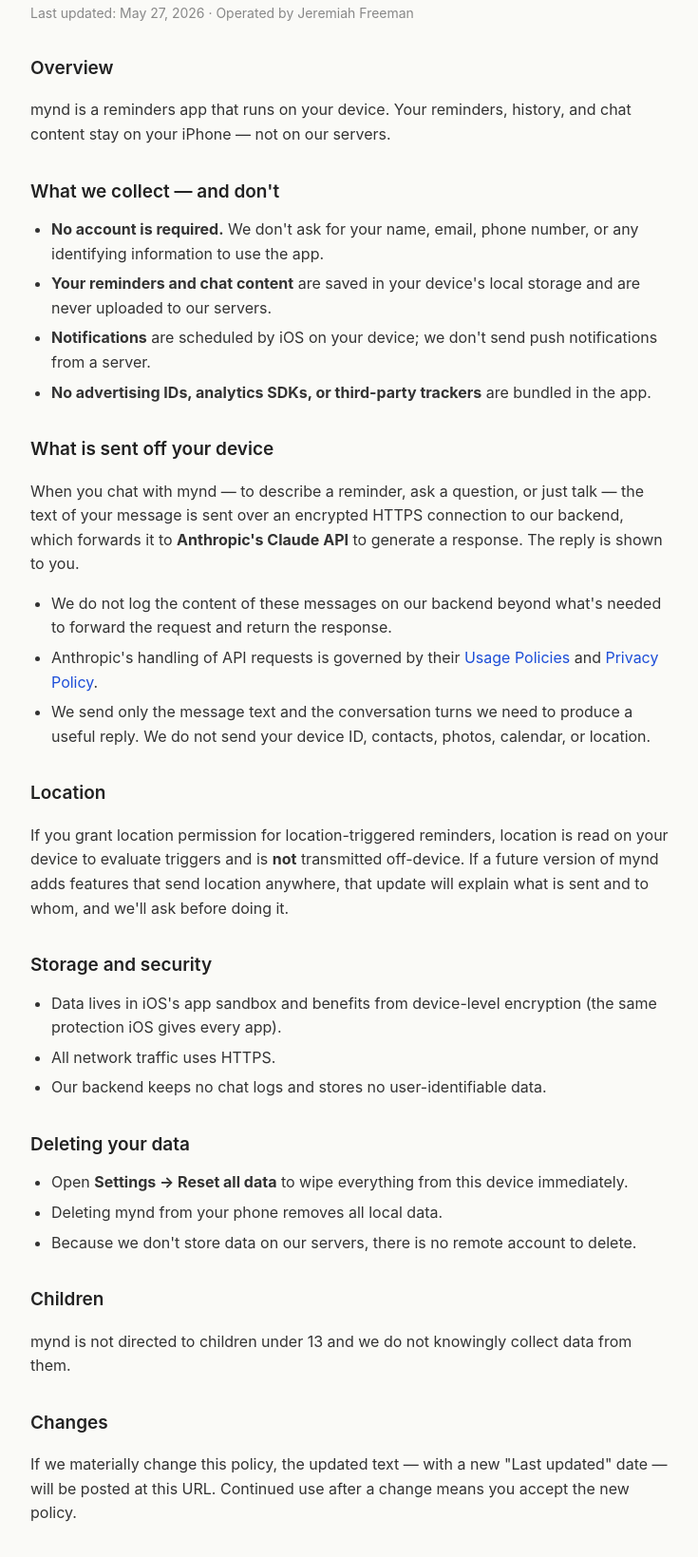
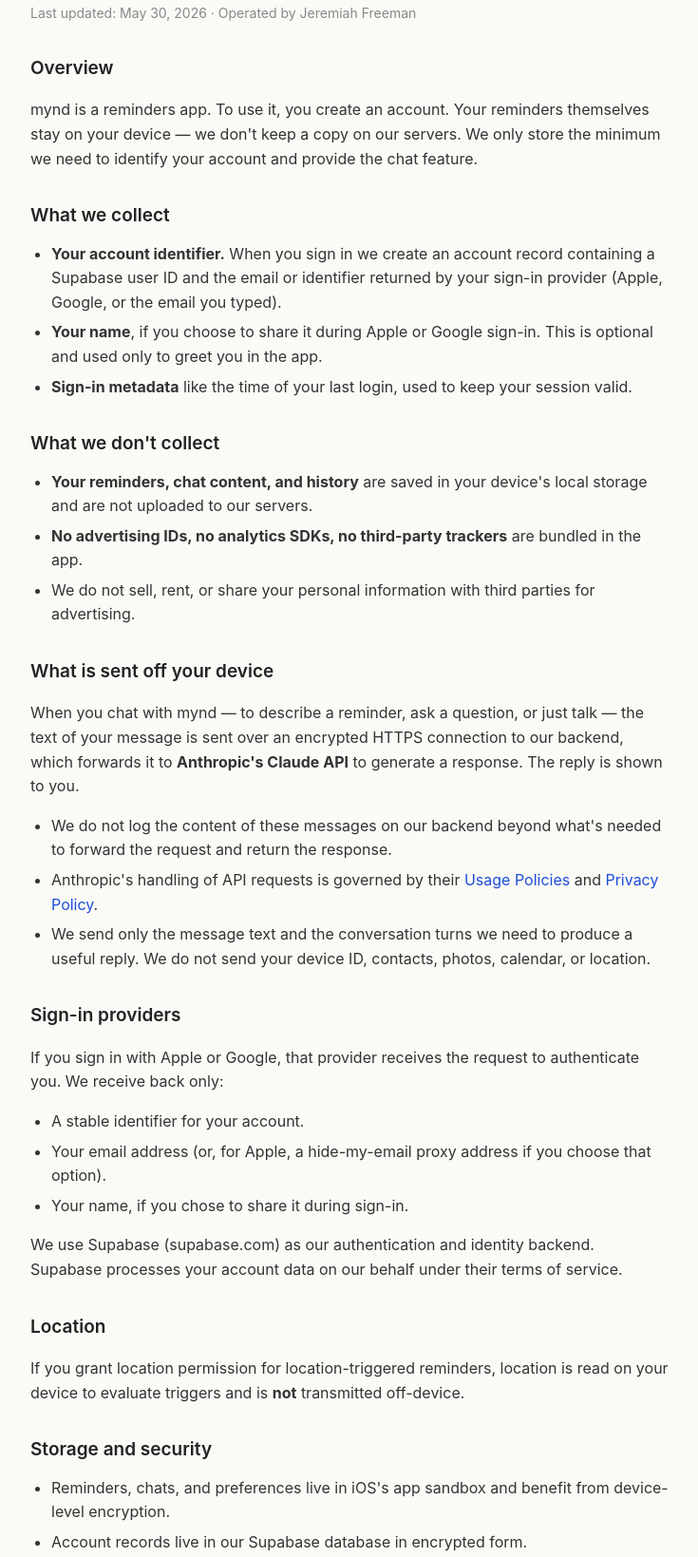
Before and after one commit to Jeremiah-Freeman/mynd-site, a plain HTML site: page privacy.html in a window 1280 px wide. Shown: the part 162-1801 px from the top of the page at 95% size, without its empty margins (272-1007 px from the left). Drawn offline with Linux system fonts and the light colour scheme.

Commit message:
Update privacy + terms for accounts

```diff
--- a/privacy.html
+++ b/privacy.html
@@ -16,17 +16,23 @@
 <main class="wrap">
 
 <h1>Privacy Policy</h1>
-<p class="meta">Last updated: May 27, 2026 · Operated by Jeremiah Freeman</p>
+<p class="meta">Last updated: May 30, 2026 · Operated by Jeremiah Freeman</p>
 
 <h2>Overview</h2>
-<p>mynd is a reminders app that runs on your device. Your reminders, history, and chat content stay on your iPhone — not on our servers.</p>
+<p>mynd is a reminders app. To use it, you create an account. Your reminders themselves stay on your device — we don't keep a copy on our servers. We only store the minimum we need to identify your account and provide the chat feature.</p>
 
-<h2>What we collect — and don't</h2>
+<h2>What we collect</h2>
 <ul>
-  <li><strong>No account is required.</strong> We don't ask for your name, email, phone number, or any identifying information to use the app.</li>
-  <li><strong>Your reminders and chat content</strong> are saved in your device's local storage and are never uploaded to our servers.</li>
-  <li><strong>Notifications</strong> are scheduled by iOS on your device; we don't send push notifications from a server.</li>
-  <li><strong>No advertising IDs, analytics SDKs, or third-party trackers</strong> are bundled in the app.</li>
+  <li><strong>Your account identifier.</strong> When you sign in we create an account record containing a Supabase user ID and the email or identifier returned by your sign-in provider (Apple, Google, or the email you typed).</li>
+  <li><strong>Your name</strong>, if you choose to share it during Apple or Google sign-in. This is optional and used only to greet you in the app.</li>
+  <li><strong>Sign-in metadata</strong> like the time of your last login, used to keep your session valid.</li>
+</ul>
+
+<h2>What we don't collect</h2>
+<ul>
+  <li><strong>Your reminders, chat content, and history</strong> are saved in your device's local storage and are not uploaded to our servers.</li>
+  <li><strong>No advertising IDs, no analytics SDKs, no third-party trackers</strong> are bundled in the app.</li>
+  <li>We do not sell, rent, or share your personal information with third parties for advertising.</li>
 </ul>
 
 <h2>What is sent off your device</h2>
@@ -37,25 +43,41 @@
   <li>We send only the message text and the conversation turns we need to produce a useful reply. We do not send your device ID, contacts, photos, calendar, or location.</li>
 </ul>
 
+<h2>Sign-in providers</h2>
+<p>If you sign in with Apple or Google, that provider receives the request to authenticate you. We receive back only:</p>
+<ul>
+  <li>A stable identifier for your account.</li>
+  <li>Your email address (or, for Apple, a hide-my-email proxy address if you choose that option).</li>
+  <li>Your name, if you chose to share it during sign-in.</li>
+</ul>
+<p>We use Supabase (supabase.com) as our authentication and identity backend. Supabase processes your account data on our behalf under their terms of service.</p>
+
 <h2>Location</h2>
-<p>If you grant location permission for location-triggered reminders, location is read on your device to evaluate triggers and is <strong>not</strong> transmitted off-device. If a future version of mynd adds features that send location anywhere, that update will explain what is sent and to whom, and we'll ask before doing it.</p>
+<p>If you grant location permission for location-triggered reminders, location is read on your device to evaluate triggers and is <strong>not</strong> transmitted off-device.</p>
 
 <h2>Storage and security</h2>
 <ul>
-  <li>Data lives in iOS's app sandbox and benefits from device-level encryption (the same protection iOS gives every app).</li>
+  <li>Reminders, chats, and preferences live in iOS's app sandbox and benefit from device-level encryption.</li>
+  <li>Account records live in our Supabase database in encrypted form.</li>
   <li>All network traffic uses HTTPS.</li>
-  <li>Our backend keeps no chat logs and stores no user-identifiable data.</li>
 </ul>
 
 <h2>Deleting your data</h2>
 <ul>
-  <li>Open <strong>Settings → Reset all data</strong> to wipe everything from this device immediately.</li>
-  <li>Deleting mynd from your phone removes all local data.</li>
-  <li>Because we don't store data on our servers, there is no remote account to delete.</li>
+  <li>Open <strong>Settings → Profile → Delete account</strong> inside the app to permanently delete your mynd account and all server-side records associated with it. If you signed in with Apple, this also revokes mynd's access to your Apple ID.</li>
+  <li>Open <strong>Settings → Data &amp; Export → Reset all data</strong> to wipe all reminders, chats, and preferences from this device immediately.</li>
+  <li>Deleting mynd from your phone removes the on-device data, but does not delete your account on our servers. Use the in-app Delete Account flow for that.</li>
+  <li>To request deletion outside the app, email <a href="mailto:jaythinkshappiness@gmail.com">jaythinkshappiness@gmail.com</a>.</li>
 </ul>
 
+<h2>Data retention</h2>
+<p>We keep account records for as long as your account exists. When you delete your account, the record is removed from our database promptly (typically within minutes) and from backups within 30 days.</p>
+
 <h2>Children</h2>
-<p>mynd is not directed to children under 13 and we do not knowingly collect data from them.</p>
+<p>mynd is not directed to children under 13 and we do not knowingly collect data from them. If you believe a child under 13 created an account, please contact us so we can delete it.</p>
+
+<h2>Your rights</h2>
+<p>You can access, correct, export, or delete your data using the in-app controls or by contacting us at the email below. We will respond within a reasonable time, generally within 30 days.</p>
 
 <h2>Changes</h2>
 <p>If we materially change this policy, the updated text — with a new "Last updated" date — will be posted at this URL. Continued use after a change means you accept the new policy.</p>
```
Also changed, not shown: terms.html (+12 -4 lines).
